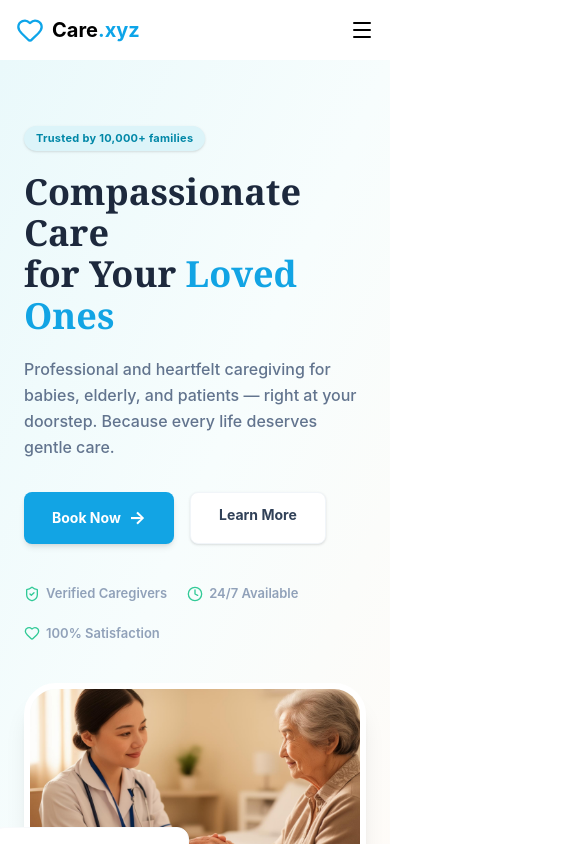
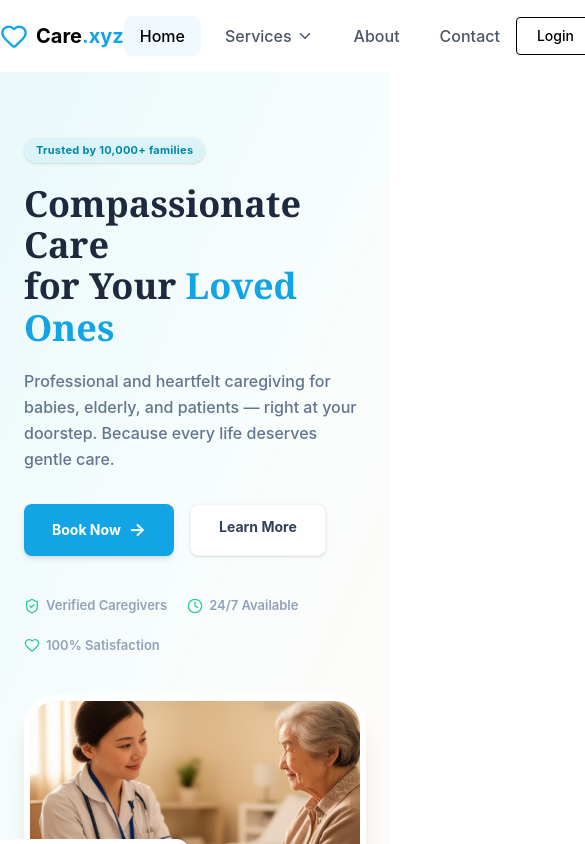
Before and after one commit to HoridasPro/assignment-12, a Next.js app: page / in a window 390 px wide. Shown: the top 844 px of the page, 585 px wide, since content can reach past the window. Built offline with nearby package versions, Linux system fonts and the light colour scheme; no server answers.

Commit message:
navbar udpdate again

```diff
--- a/src/components/Navbar.jsx
+++ b/src/components/Navbar.jsx
@@ -1,136 +1,6 @@
-// "use client";
-
-// import { Heart, ChevronDown } from "lucide-react";
-// import Link from "next/link";
-// import { useState } from "react";
-// import { usePathname } from "next/navigation";
-// import AuthButton from "./AuthButton";
-
-// const Navbar = () => {
-//   const [isDropdownOpen, setIsDropdownOpen] = useState(false);
-//   const pathname = usePathname();
-
-//   const isActive = (path) => pathname === path;
-
-//   const isServiceActive = [
-//     "/babyCareService",
-//     "/elderlyCareService",
-//     "/sickCareService",
-//   ].includes(pathname);
-
-//   return (
-//     <nav className="max-w-7xl mx-auto bg-white py-4 flex items-center justify-between">
-//       <Link href="/" className="flex items-center gap-2">
-//         <Heart className="text-[#0ea5e9]" size={28} />
-//         <h1 className="text-xl font-bold">
-//           Care<span className="text-[#0ea5e9]">.xyz</span>
-//         </h1>
-//       </Link>
-
-//       {/* Navigation Links */}
-//       <div className="flex items-center gap-2">
-//         <Link
-//           href="/"
-//           className={`px-4 py-2 rounded-lg font-medium ${
-//             isActive("/") ? "bg-sky-50" : "text-gray-600"
-//           }`}
-//         >
-//           Home
-//         </Link>
-
-//         {/* Services Dropdown */}
-//         <div
-//           className="relative"
-//           onMouseEnter={() => setIsDropdownOpen(true)}
-//           onMouseLeave={() => setIsDropdownOpen(false)}
-//         >
-//           <button
-//             className={`flex items-center gap-1 font-medium transition-colors px-4 py-2 rounded-lg ${
-//               isServiceActive
-//                 ? "text-[#0ea5e9]"
-//                 : "text-gray-600 hover:text-gray-900"
-//             }`}
-//           >
-//             Services
-//             <ChevronDown
-//               size={18}
-//               className={`transition-transform ${
-//                 isDropdownOpen ? "rotate-180" : ""
-//               }`}
-//             />
-//           </button>
-
-//           {isDropdownOpen && (
-//             <div className="absolute top-full left-0 w-48 bg-white border border-gray-100 rounded-xl shadow-lg py-2 z-50">
-//               <Link
-//                 href="/babyCareService"
-//                 className={`block px-4 py-2 rounded-lg transition-colors ${
-//                   isActive("/babyCareService")
-//                     ? "bg-sky-500 text-white"
-//                     : "text-gray-700 hover:bg-sky-50 hover:text-sky-600"
-//                 }`}
-//               >
-//                 Baby Care
-//               </Link>
-//               <Link
-//                 href="/elderlyCareService"
-//                 className={`block px-4 py-2 rounded-lg transition-colors ${
-//                   isActive("/elderlyCareService")
-//                     ? "bg-sky-500 text-white"
-//                     : "text-gray-700 hover:bg-sky-50 hover:text-sky-600"
-//                 }`}
-//               >
-//                 Elderly Care
-//               </Link>
-//               <Link
-//                 href="/sickCareService"
-//                 className={`block px-4 py-2 rounded-lg transition-colors ${
-//                   isActive("/sickCareService")
-//                     ? "bg-sky-500 text-white"
-//                     : "text-gray-700 hover:bg-sky-50 hover:text-sky-600"
-//                 }`}
-//               >
-//                 Sick Care
-//               </Link>
-//             </div>
-//           )}
-//         </div>
-
-//         <Link
-//           href="/aboutSection"
-//           className={`px-4 py-2 font-medium transition-colors rounded-lg ${
-//             isActive("/aboutSection")
-//               ? "bg-sky-50"
-//               : "text-gray-600 hover:text-gray-900"
-//           }`}
-//         >
-//           About
-//         </Link>
-//         <Link
-//           href="/contactSection"
-//           className={`px-4 py-2 font-medium transition-colors rounded-lg ${
-//             isActive("/contactSection")
-//               ? "bg-sky-50"
-//               : "text-gray-600 hover:text-gray-900"
-//           }`}
-//         >
-//           Contact
-//         </Link>
-//       </div>
-
-//       {/* Auth Buttons */}
-//       <div className="flex items-center gap-6">
-//         <AuthButton />
-//       </div>
-//     </nav>
-//   );
-// };
-
-// export default Navbar;
-
 "use client";
 
-import { Heart, ChevronDown, Menu, X } from "lucide-react";
+import { Heart, ChevronDown } from "lucide-react";
 import Link from "next/link";
 import { useState } from "react";
 import { usePathname } from "next/navigation";
@@ -138,8 +8,6 @@ import AuthButton from "./AuthButton";
 
 const Navbar = () => {
   const [isDropdownOpen, setIsDropdownOpen] = useState(false);
-  const [mobileMenuOpen, setMobileMenuOpen] = useState(false);
-
   const pathname = usePathname();
 
   const isActive = (path) => pathname === path;
@@ -151,8 +19,7 @@ const Navbar = () => {
   ].includes(pathname);
 
   return (
-    <nav className="max-w-7xl mx-auto bg-white py-4 flex items-center justify-between px-4">
-      {/* Logo */}
+    <nav className="max-w-7xl mx-auto bg-white py-4 flex items-center justify-between">
       <Link href="/" className="flex items-center gap-2">
         <Heart className="text-[#0ea5e9]" size={28} />
         <h1 className="text-xl font-bold">
@@ -160,20 +27,8 @@ const Navbar = () => {
         </h1>
       </Link>
 
-      {/* Mobile Menu Button */}
-      <button
-        className="md:hidden"
-        onClick={() => setMobileMenuOpen(!mobileMenuOpen)}
-      >
-        {mobileMenuOpen ? <X /> : <Menu />}
-      </button>
-
       {/* Navigation Links */}
-      <div
-        className={`${
-          mobileMenuOpen ? "flex" : "hidden"
-        } md:flex flex-col md:flex-row md:items-center gap-2 absolute md:static top-16 left-0 w-full md:w-auto bg-white md:bg-transparent shadow-md md:shadow-none p-4 md:p-0 z-50`}
-      >
+      <div className="flex items-center gap-2">
         <Link
           href="/"
           className={`px-4 py-2 rounded-lg font-medium ${
@@ -206,7 +61,7 @@ const Navbar = () => {
           </button>
 
           {isDropdownOpen && (
-            <div className="absolute md:absolute static md:top-full md:left-0 w-full md:w-48 bg-white border border-gray-100 rounded-xl shadow-lg py-2 z-50">
+            <div className="absolute top-full left-0 w-48 bg-white border border-gray-100 rounded-xl shadow-lg py-2 z-50">
               <Link
                 href="/babyCareService"
                 className={`block px-4 py-2 rounded-lg transition-colors ${
@@ -251,7 +106,6 @@ const Navbar = () => {
         >
           About
         </Link>
-
         <Link
           href="/contactSection"
           className={`px-4 py-2 font-medium transition-colors rounded-lg ${
@@ -262,15 +116,10 @@ const Navbar = () => {
         >
           Contact
         </Link>
-
-        {/* Auth Button (mobile bottom spacing) */}
-        <div className="md:hidden mt-3">
-          <AuthButton />
-        </div>
       </div>
 
-      {/* Desktop Auth */}
-      <div className="hidden md:flex items-center gap-6">
+      {/* Auth Buttons */}
+      <div className="flex items-center gap-6">
         <AuthButton />
       </div>
     </nav>
```
